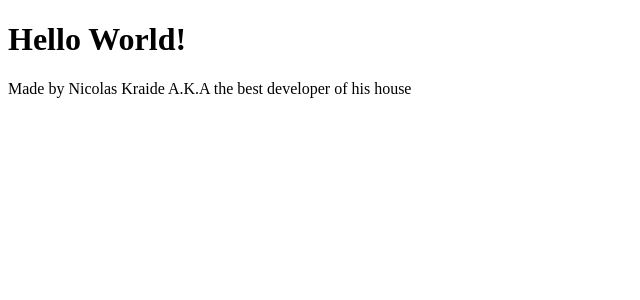
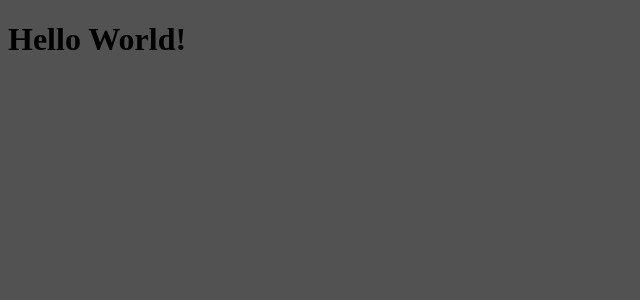
Before and after one commit to devKraide/rocketnotes, a React app: page / in a window 1280 px wide. Shown: the top 300 px of the page, without its empty margins (0-640 px from the left). Built offline with nearby package versions, Linux system fonts and the light colour scheme; the HTML template or start-up script is replaced by a standard one.

Commit message:
adding CSS

```diff
--- a/src/main.jsx
+++ b/src/main.jsx
@@ -1,6 +1,6 @@
-import { StrictMode } from 'react'
-import { createRoot } from 'react-dom/client'
-import { Details } from './pages/Details'
+import { StrictMode } from 'react';
+import { createRoot } from 'react-dom/client';
+import { Details } from './pages/Details';
 
 createRoot(document.getElementById('root')).render(
   <StrictMode>
--- a/src/pages/Details.jsx
+++ b/src/pages/Details/index.jsx
@@ -1,11 +1,15 @@
-import { Fragment } from "react";
+//import { Fragment } from "react";
 // fragment is a wrapper that allows you to return multiple elements without adding a div. The con of using a fragment is that it doesn't support keys or attributes => styled-components. Different from a div.
+
+import "./styles.css";
+
 export function Details() {
 
   return (
-    <Fragment>
-  <h1>Hello World!</h1>
-  <span>Made by Nicolas Kraide A.K.A the best developer of his house</span>
-  </Fragment>
+    <div>
+
+      <h1>Hello World!</h1>
+
+    </div>
   )
 }
--- /dev/null
+++ b/src/pages/Details/styles.css
@@ -0,0 +1,4 @@
+body{
+    background-color: #525252;
+    -webkit-font-smoothing: antialiased;
+}
```
